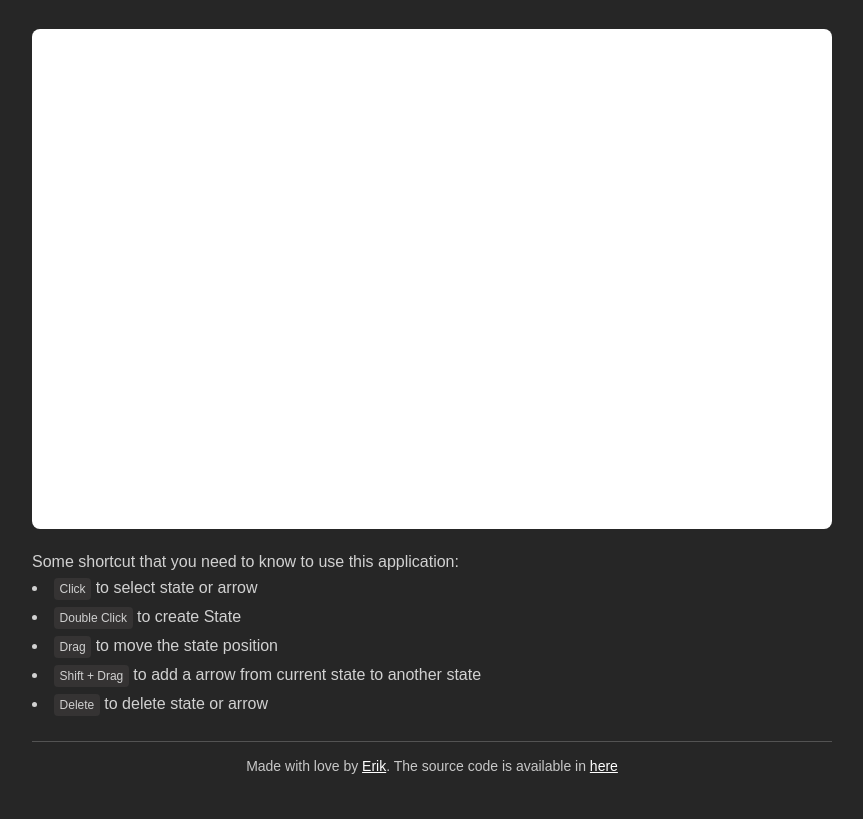
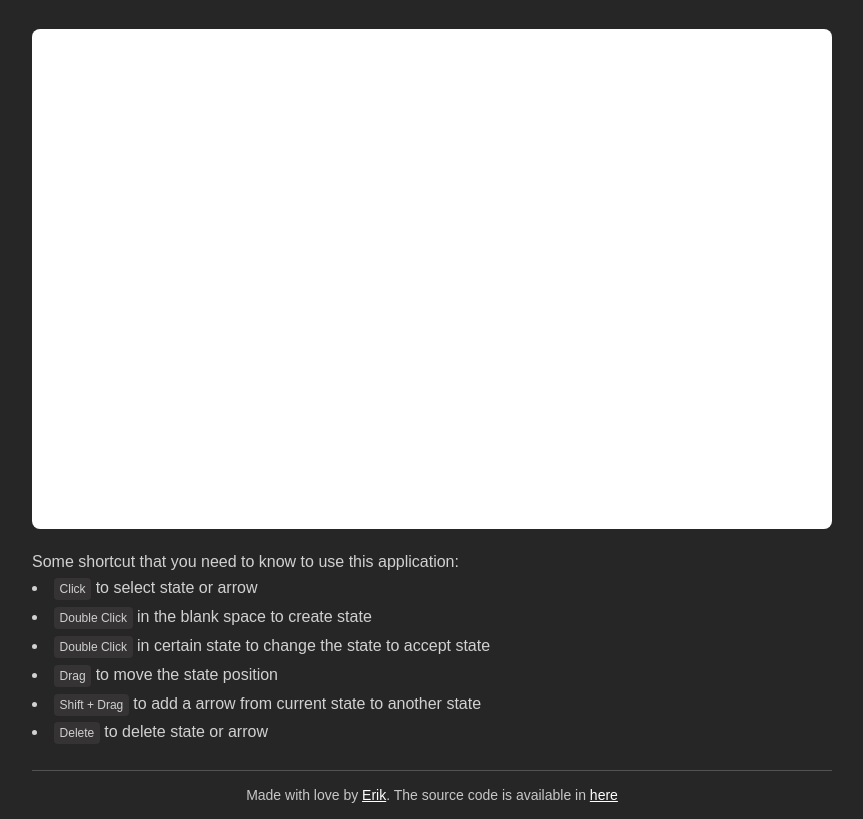
Before and after one commit to Erik3010/finite-state-machine-designer, a website built with Vite: page index.html in a window 1280 px wide. Shown: the part 114-933 px from the top of the page, without its empty margins (208-1071 px from the left). Before the commit the page ends 904 px from the top, so only its background shows below. Built offline with nearby package versions, Linux system fonts and the light colour scheme.

Commit message:
feat: add description docs

```diff
--- a/index.html
+++ b/index.html
@@ -27,7 +27,10 @@
             <span class="badge">Click</span> to select state or arrow
           </li>
           <li>
-            <span class="badge">Double Click</span> to create State
+            <span class="badge">Double Click</span> in the blank space to create state
+          </li>
+          <li>
+            <span class="badge">Double Click</span> in certain state to change the state to accept state
           </li>
           <li>
             <span class="badge">Drag</span> to move the state position
```
